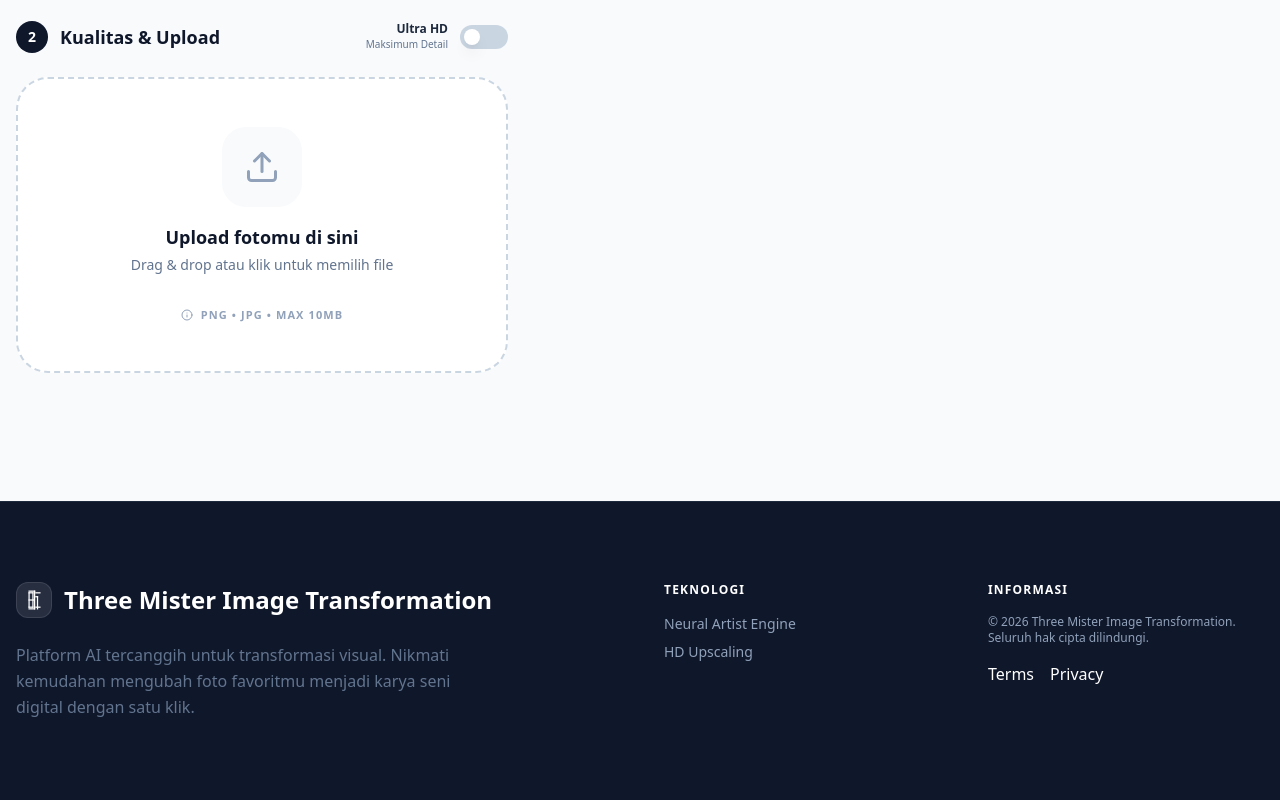
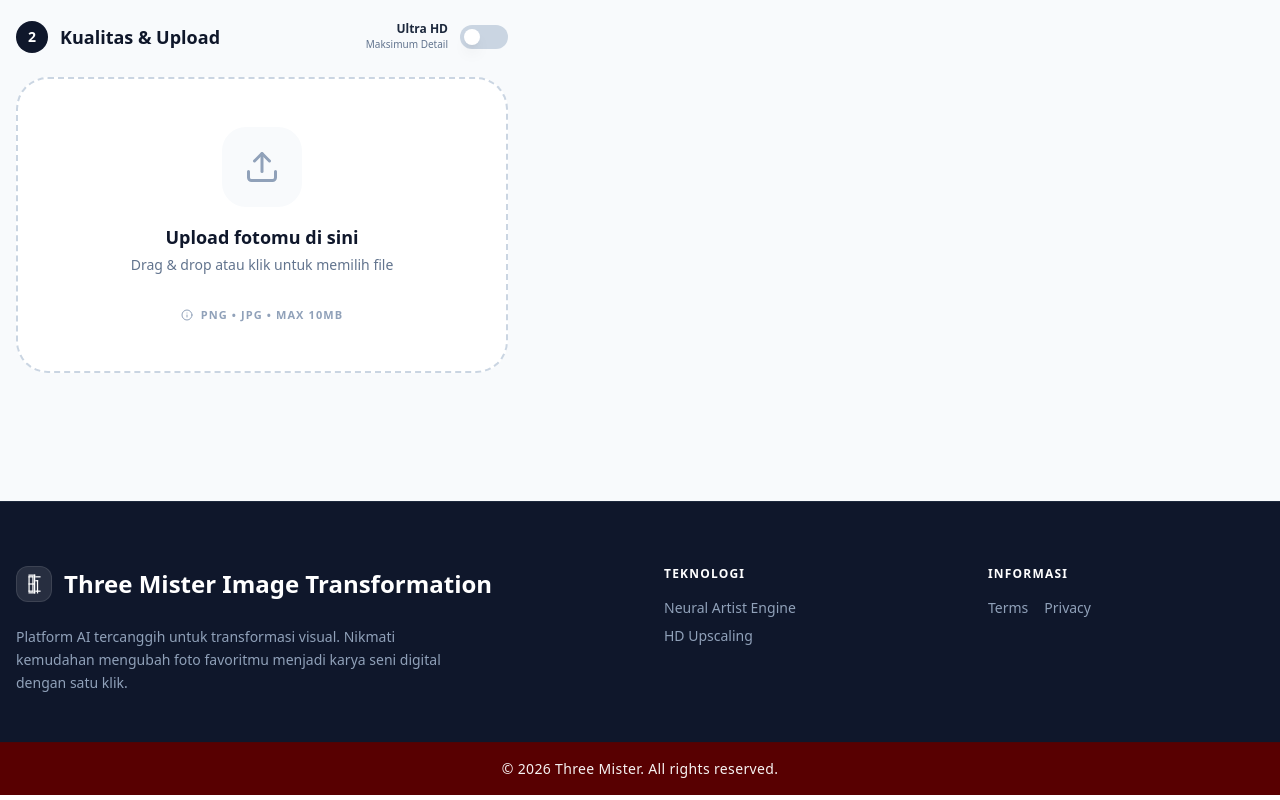
Before and after one commit to Riziii/Three-Mister-Image-Transformation, a React (Vite) app: page / in a window 1280 px wide. Shown: the part 1330-2130 px from the top of the page. Built offline with nearby package versions, Linux system fonts and the light colour scheme.

Commit message:
style: update footer layout and typography
Refine the footer spacing and text styling for improved visual hierarchy and readability.

```diff
--- a/src/App.tsx
+++ b/src/App.tsx
@@ -619,8 +619,8 @@ export default function App() {
       </main>
 
       {/* Footer Section */}
-      <footer className="bg-slate-900 text-slate-400 py-20 mt-20 border-t border-slate-800">
-        <div className="max-w-7xl mx-auto px-4 grid md:grid-cols-4 gap-12">
+      <footer className="bg-slate-900 text-slate-400 mt-20 border-t border-slate-800">
+        <div className="max-w-7xl mx-auto px-4 pt-16 pb-12 grid md:grid-cols-4 gap-12">
           <div className="md:col-span-2 space-y-6">
             <div className="flex items-center gap-3 text-white">
               <div className="w-9 h-9 bg-white/10 rounded-xl flex items-center justify-center p-1.5 border border-white/10">
@@ -628,7 +628,7 @@ export default function App() {
               </div>
               <span className="text-2xl font-bold">Three Mister Image Transformation</span>
             </div>
-            <p className="max-w-md text-slate-500 leading-relaxed">
+            <p className="max-w-md text-slate-400 leading-relaxed text-sm">
               Platform AI tercanggih untuk transformasi visual. Nikmati kemudahan mengubah foto favoritmu menjadi karya seni digital dengan satu klik.
             </p>
           </div>
@@ -643,11 +643,19 @@ export default function App() {
 
           <div className="space-y-4">
             <h5 className="text-white font-bold uppercase text-xs tracking-widest">Informasi</h5>
-            <p className="text-xs">© 2026 Three Mister Image Transformation. Seluruh hak cipta dilindungi.</p>
-            <div className="flex gap-4">
-              <span className="text-white hover:text-red-800 cursor-pointer">Terms</span>
-              <span className="text-white hover:text-red-800 cursor-pointer">Privacy</span>
+            <div className="flex gap-4 text-sm">
+              <span className="text-slate-400 hover:text-white cursor-pointer transition-colors">Terms</span>
+              <span className="text-slate-400 hover:text-white cursor-pointer transition-colors">Privacy</span>
             </div>
+          </div>
+        </div>
+
+        {/* Bottom Bar - Maroon #580001 */}
+        <div className="w-full bg-[#580001] py-4 border-t border-red-950/50">
+          <div className="max-w-7xl mx-auto px-4 text-center">
+            <p className="text-sm text-white/95 font-medium tracking-wide">
+              © 2026 Three Mister. All rights reserved.
+            </p>
           </div>
         </div>
       </footer>
```
